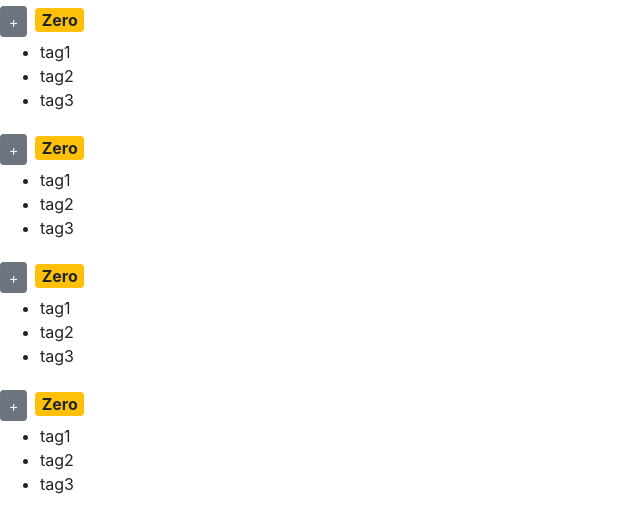
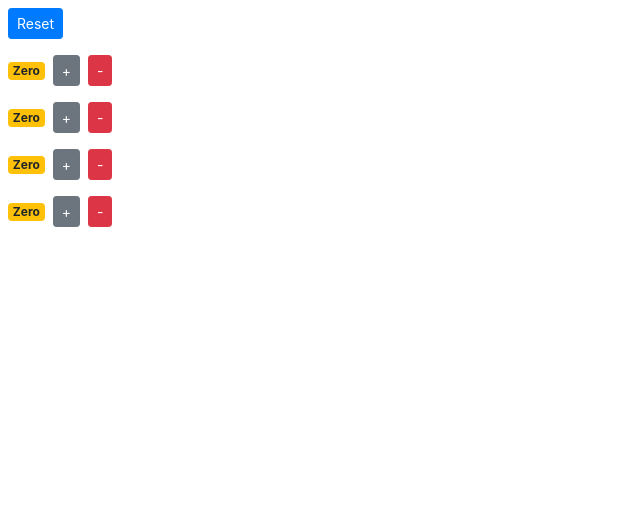
Before and after one commit to Nanc2412/First-react-app, a React (Create React App) app: page / in a window 1280 px wide. Shown: the top 532 px of the page, without its empty margins (0-640 px from the left). Built offline with nearby package versions, Linux system fonts and the light colour scheme.

Commit message:
Removing local state

```diff
--- a/src/components/counter.jsx
+++ b/src/components/counter.jsx
@@ -2,91 +2,42 @@
 import "bootstrap/dist/css/bootstrap.min.css";
 
 class Counter extends Component {
-  state = {
-    value: this.props.value ,
-    tags: ["tag1", "tag2", "tag3"],
-    imageUrl:
-      "https://images.ctfassets.net/hrltx12pl8hq/61DiwECVps74bWazF88Cy9/2cc9411d050b8ca50530cf97b3e51c96/Image_Cover.jpg?fit=fill&w=480&h=270",
-  };
-
-  // styles = {
-  //     fontSize: 15,
-  //     fontWeight: 'bold'
-  // };
-
-  // constructor() {
-  //   super();
-  //   this.handleIncrement = this.handleIncrement.bind(this);
-  // }
-
-  handleIncrement = product => {
-    // console.log('Increment Clicked', this);
-    console.log(product);
-    this.setState({ value: this.state.value + 1 });
-  };
-
-    renderTags() {
-    if (this.state.tags.length === 0) return <p>There are no tags!</p>;
-
+  render() {
     return (
-      <ul>
-        {this.state.tags.map((tag) => (
-          <li key={tag}> {tag} </li>
-        ))}
-      </ul>
-    );
-  };
-
-  render() {
-
-    return (
-      <React.Fragment>
-        {/* <img src={this.state.imageUrl} alt="11111111111" /> */}
-        {/* <span style={{ fontSize: 16 }} className={this.getBadgeClasses()}>
+      <div>
+        <span className={this.getBadgeClasses()}>
           {this.formatCount()}
         </span>
-        <button className="btn btn-secondary btn-sm">Increment</button> */}
-        {/* <ul>
-          {this.state.tags.map((tag) => (
-            <li key={tag}> {tag} </li>
-          ))}
-        </ul> */}
-
-        {/* <button
-          onClick={this.handleIncrement}
-          className="btn btn-secondary btn-sm"
-        >
-          Increment
-        </button> */}
 
         {/* Increment */}
         <button
-          onClick={() => this.handleIncrement()}
+          onClick={() => this.props.onIncrement(this.props.counter)}
           className="btn btn-secondary btn-sm"
         >
           +
         </button>
+        {/* Decrement */}
+        <button
+          onClick={() => this.props.onDecrement(this.props.counter.id)}
+          className="btn btn-danger btn-sm m-2"
+        >
+          -
+        </button>
 
-        <span style={{ fontSize: 16 }} className={this.getBadgeClasses()}>
-          {this.formatCount()}
-        </span>
-
-        {this.renderTags()}
-        {this.state.tags.length === 0 && "Create a new tag!"}
-      </React.Fragment>
+      </div>
     );
   }
 
   getBadgeClasses() {
     let classes = "badge m-2 badge-";
-    classes += this.state.value === 0 ? "warning" : "primary";
+    classes += this.props.counter.value === 0 ? "warning" : "primary";
     return classes;
   }
 
   formatCount() {
     //return this.state.count==0 ? 'zero' : this.state.count; OR
-    const { value: count } = this.state;
-    return count === 0 ? "Zero" : count;
+    const { value } = this.props.counter;
+    return value === 0 ? "Zero" : value;
   }
 }
 
--- a/src/components/counters.jsx
+++ b/src/components/counters.jsx
@@ -10,11 +10,47 @@
       { id: 4, value: 0 },
     ],
   };
+
+  handleIncrement = counter => {
+      const counters = [...this.state.counters];
+      const index = counters.indexOf(counter);
+      counters[index] = {...counter};
+      counters[index].value++;
+      this.setState({ counters });
+  };
+
+  handleDecrement = (counterId) => {
+    const counters = this.state.counters.filter((c) => c.id !== counterId);
+    this.setState({ counters });
+  };
+
+  handleReset = () => {
+      const counters = this.state.counters.map(c => {
+          c.value = 0;
+          return c;
+      });
+      this.setState({ counters });
+  };
+
   render() {
     return (
       <div>
+        <button
+          onClick={this.handleReset}
+          className="btn btn-primary btn-sm m-2"
+        >
+          Reset
+        </button>
+
         {this.state.counters.map((counter) => (
-          <Counter key={counter.id} value={counter.value} />
+          <Counter
+            key={counter.id}
+            onDecrement={this.handleDecrement}
+            onIncrement={this.handleIncrement}
+            // value={counter.value}
+            // id={counter.id}
+            counter={counter}
+          />
         ))}
       </div>
     );
```
